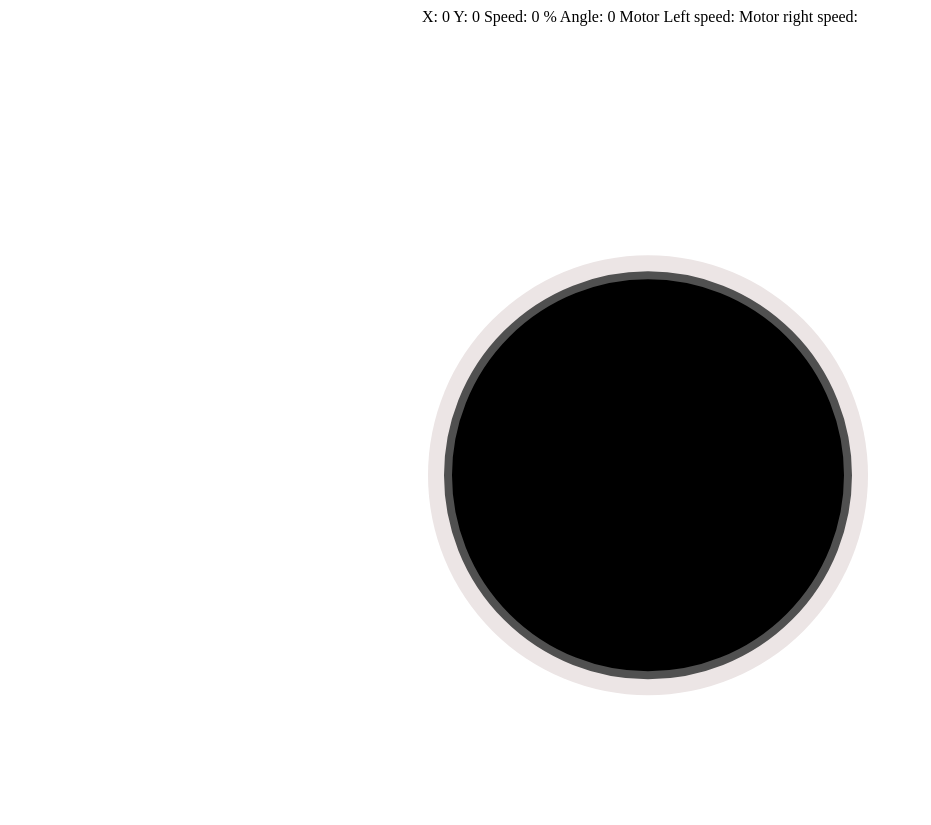
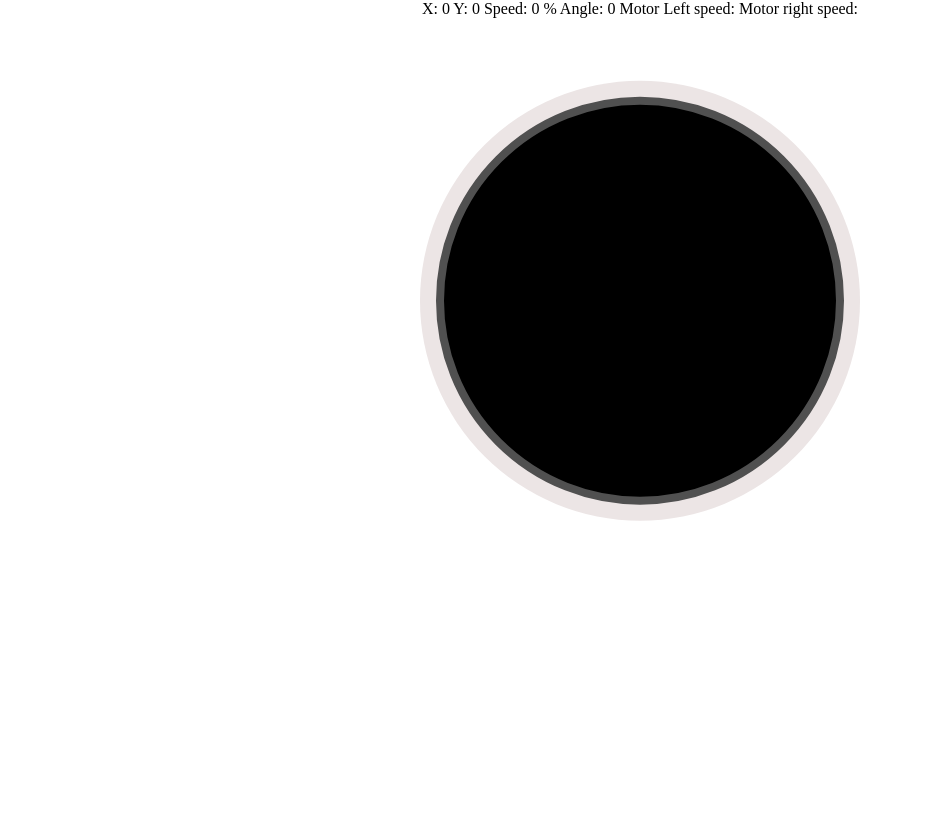
Before and after one commit to NoahBlaaa15/WebSocketController, a plain HTML site: page index.html in a window 1280 px wide. Shown: the part 101-926 px from the top of the page, without its empty margins (0-931 px from the left). Drawn offline with Linux system fonts and the light colour scheme.

Commit message:
size fixed

```diff
--- a/index.html
+++ b/index.html
@@ -5,7 +5,8 @@
     <title>Roball</title>
     <script type="application/javascript" src="js/index.js"></script>
 </head>
-<body>
+<body style="margin: 0">
+<div style="height: 100vh;width: 100vw;">
     <input id="ip" type="text" placeholder="IP">
     <input id="port" type="number" placeholder="Port">
     <button onclick="htmlConnect()">Connect</button>
@@ -20,5 +21,6 @@
         Motor right speed: <span id="mrs"> </span>
     </p>
     <canvas id="canvas" ></canvas>
+</div>
 </body>
 </html>
--- a/js/index.js
+++ b/js/index.js
@@ -39,7 +39,7 @@ var width, height, radius, x_orig, y_orig;
 function resize() {
     width = window.innerWidth;
     radius = 200;
-    height = radius * 6.5;
+    height = 800;
     ctx.canvas.width = width;
     ctx.canvas.height = height;
     background();
```
Lines whose indentation alone changed are shown as unchanged.
